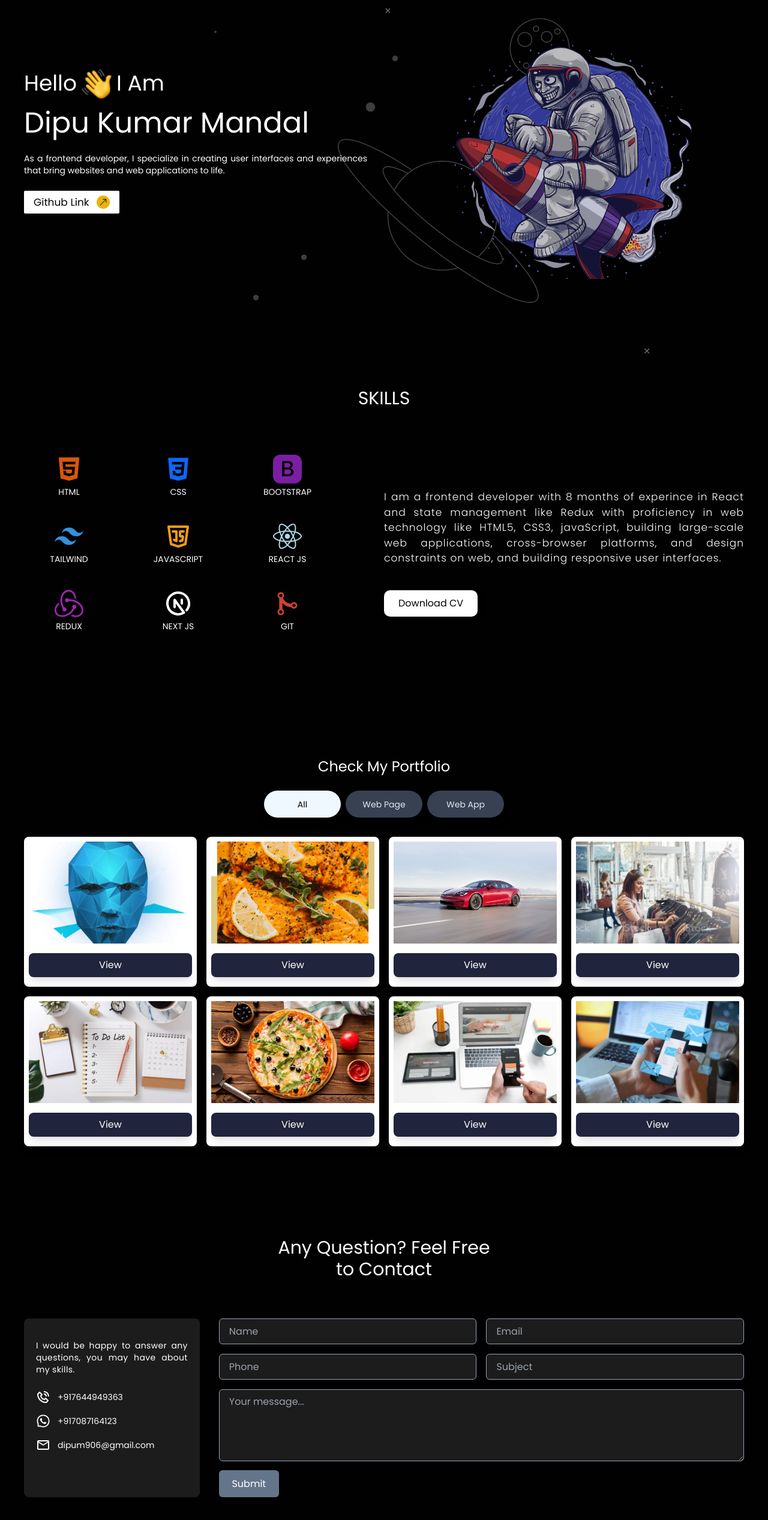
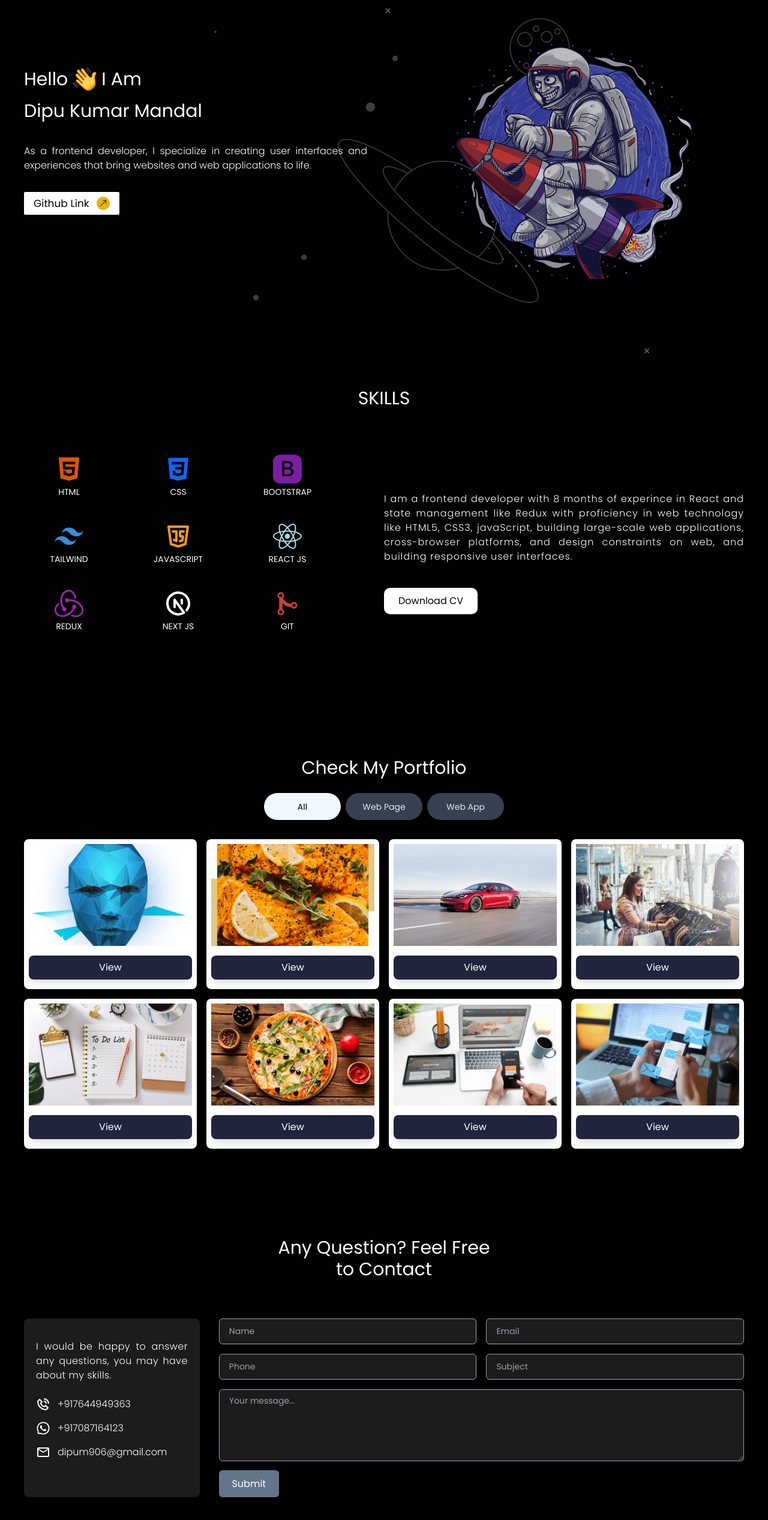
Before and after one commit to dipu-kr/new-portfolio, a Next.js app: page / in a window 1280 px wide. Shown: the part 202-2736 px from the top of the page at 60% size. Built offline with nearby package versions, Linux system fonts and the light colour scheme.

Commit message:
fixed some bugs

```diff
--- a/src/app/components/contactus/ContactUs.css
+++ b/src/app/components/contactus/ContactUs.css
@@ -1,7 +1,9 @@
 .contactus_container {
   width: 100%;
-  height: 80vh;
+  min-height: 80vh;
+  height: auto;
   background-color: #010101;
+  /* border: 1px solid cyan; */
 }
 
 /* -----------------media query------------------ */
--- a/src/app/components/contactus/ContactUs.js
+++ b/src/app/components/contactus/ContactUs.js
@@ -21,7 +21,7 @@ const ContactUs = () => {
     <div className="contactus_container" id="contact">
       <WrapperContainer>
         <div className="w-full text-center pt-6" data-aos="fade-up">
-          <h1 className="text-white text-2xl md:text-3xl">
+          <h1 className="text-white text-[23px] md:text-2xl lg:text-3xl">
             Any Question? Feel Free
           </h1>
           <h1 className="text-white text-2xl md:text-3xl">to Contact</h1>
@@ -31,7 +31,7 @@ const ContactUs = () => {
             className="basis-2/4 md:basis-3/12 h-auto bg-[#1c1c1c] md:pt-[35px] p-[18px] md:pr-[20px] md:pl-[20px] rounded-lg"
             data-aos="fade-up"
           >
-            <p className="text-white text-sm md:text-1xl text-justify tracking-wide">
+            <p className="text-white font-light text-sm md:text-base text-justify tracking-wide">
               I would be happy to answer any questions, you may have about my
               skills.
             </p>
@@ -44,7 +44,9 @@ const ContactUs = () => {
                 target="_blank"
                 rel="noreferrer noopener"
               >
-                <span className="text-sm md:text-1xl">+917644949363</span>
+                <span className="font-light text-sm md:text-base">
+                  +917644949363
+                </span>
               </a>
             </p>
             <p className="flex items-center text-white mt-4">
@@ -56,7 +58,9 @@ const ContactUs = () => {
                 target="_blank"
                 rel="noreferrer noopener"
               >
-                <span className="text-sm md:text-1xl">+917087164123</span>
+                <span className="font-light text-sm md:text-base">
+                  +917087164123
+                </span>
               </a>
             </p>
             <p className="flex items-center text-white mt-4">
@@ -64,7 +68,9 @@ const ContactUs = () => {
                 <MdOutlineEmail />
               </span>
               <a href="mailto:dipum906@gmail.com" target="_black">
-                <span className="text-sm md:text-1xl">dipum906@gmail.com</span>
+                <span className="font-light text-sm md:text-base">
+                  dipum906@gmail.com
+                </span>
               </a>
             </p>
           </div>
--- a/src/app/components/contactus/FormContent.js
+++ b/src/app/components/contactus/FormContent.js
@@ -20,7 +20,7 @@ const FormContent = () => {
   useEffect(() => {
     AOS.init({
       duration: 400,
-      offset: 100,
+      offset: 130,
       easing: "ease",
       // Add more AOS options here
     });
@@ -76,10 +76,12 @@ const FormContent = () => {
               value={formik.values.name}
               onChange={formik.handleChange}
               onBlur={formik.handleBlur}
-              className="w-full h-[43px] bg-[#1c1c1c] border border-slate-400 outline-none rounded-md pl-4 "
+              className="w-full h-[43px] bg-[#1c1c1c] border border-slate-400 outline-none rounded-md pl-4 text-xs md:text-sm"
             />
             {formik.touched.name && formik.errors.name ? (
-              <p className="text-sm text-red-400">{formik.errors.name}</p>
+              <p className="font-light text-xs md:text-sm text-red-400">
+                {formik.errors.name}
+              </p>
             ) : null}
           </div>
           <div className="w-[100%]">
@@ -91,10 +93,12 @@ const FormContent = () => {
               value={formik.values.email}
               onChange={formik.handleChange}
               onBlur={formik.handleBlur}
-              className="w-full h-[43px] bg-[#1c1c1c] border border-slate-400 outline-none rounded-md pl-4 "
+              className="w-full h-[43px] bg-[#1c1c1c] border border-slate-400 outline-none rounded-md pl-4 text-xs md:text-sm "
             />
             {formik.touched.email && formik.errors.email ? (
-              <p className="text-sm text-red-400">{formik.errors.email}</p>
+              <p className="font-light text-xs md:text-sm text-red-400">
+                {formik.errors.email}
+              </p>
             ) : null}
           </div>
           <div>
@@ -107,10 +111,12 @@ const FormContent = () => {
               onChange={formik.handleChange}
               onBlur={formik.handleBlur}
               maxLength="10"
-              className="w-full h-[43px] bg-[#1c1c1c] border border-slate-400 outline-none rounded-md pl-4 "
+              className="w-full h-[43px] bg-[#1c1c1c] border border-slate-400 outline-none rounded-md pl-4 text-xs md:text-sm"
             />
             {formik.touched.phone && formik.errors.phone ? (
-              <p className="text-sm text-red-400">{formik.errors.phone}</p>
+              <p className="font-light text-xs md:text-sm text-red-400">
+                {formik.errors.phone}
+              </p>
             ) : null}
           </div>
           <div>
@@ -122,10 +128,12 @@ const FormContent = () => {
               value={formik.values.subject}
               onChange={formik.handleChange}
               onBlur={formik.handleBlur}
-              className="w-full h-[43px] bg-[#1c1c1c] border border-slate-400 outline-none rounded-md pl-4 "
+              className="w-full h-[43px] bg-[#1c1c1c] border border-slate-400 outline-none rounded-md pl-4 text-xs md:text-sm"
             />
             {formik.touched.subject && formik.errors.subject ? (
-              <p className="text-sm text-red-400">{formik.errors.subject}</p>
+              <p className="font-light text-xs md:text-sm text-red-400">
+                {formik.errors.subject}
+              </p>
             ) : null}
           </div>
         </div>
@@ -137,10 +145,12 @@ const FormContent = () => {
             value={formik.values.message}
             onChange={formik.handleChange}
             onBlur={formik.handleBlur}
-            className="w-full h-[120px] bg-[#1c1c1c] border border-slate-400 outline-none rounded-md pl-4 pt-2 "
+            className="w-full h-[120px] bg-[#1c1c1c] border border-slate-400 outline-none rounded-md pl-4 pt-2 text-xs md:text-sm"
           ></textarea>
           {formik.touched.message && formik.errors.message ? (
-            <p className="text-sm text-red-400">{formik.errors.message}</p>
+            <p className="font-light text-xs md:text-sm text-red-400">
+              {formik.errors.message}
+            </p>
           ) : null}
         </div>
         <div className="mt-2 flex items-center justify-center md:justify-start">
--- a/src/app/components/intro/Intro.css
+++ b/src/app/components/intro/Intro.css
@@ -3,6 +3,7 @@
   height: 100vh;
   position: relative;
   background-color: #010101;
+  /* border: 1px solid red; */
 }
 .background_img {
   width: 100%;
--- a/src/app/components/intro/Intro.js
+++ b/src/app/components/intro/Intro.js
@@ -22,30 +22,35 @@ const Intro = () => {
           className="about_container w-full h-auto md:h-[100vh - 70px] flex items-center justify-center gap-6 flex-col-reverse md:flex-row  md:gap-x-14 relative"
         >
           <div className="about_con_div w-full md:w-3/6">
-            <div className="flex items-center text-white text-2xl md:text-3xl lg:text-4xl">
-              <h2>Hello</h2>
+            <div className="flex items-center">
+              <h2 className="text-white text-[20px] md:text-2xl lg:text-3xl">
+                Hello
+              </h2>
               <Image
                 src="/image/hand.png"
                 alt="icon"
                 width={40}
                 height={40}
-                className="mx-2 w-[40px] md:w-[50px]"
+                className="mx-2 w-[40px] md:w-[40px]"
               />
-              <h2> I Am</h2>
+              <h2 className="text-white text-[20px] md:text-2xl lg:text-3xl">
+                {" "}
+                I Am
+              </h2>
             </div>
             <div className="name_div">
               <div className="name_div_child">
-                <h1 className="text-white text-3xl lg:text-5xl md:mt-3 md:mb-4">
+                <h1 className="text-white text-[22px] md:text-[25px] lg:text-3xl md:mt-3 md:mb-4">
                   Dipu Kumar Mandal
                 </h1>
               </div>
             </div>
 
-            <p className="text-white my-5 text-sm md:text-1xl text-justify md:mb-2">
+            <p className="text-white my-5 font-light text-sm md:text-base md:text-1xl text-justify md:mb-2">
               As a frontend developer, I specialize in creating user interfaces
               and experiences that bring websites and web applications to life.
             </p>
-            <div className="mt-6">
+            <div className="mt-6 inline-block">
               <Link href="https://github.com/dipu-kr" target="_blank">
                 <button className="flex items-center justify-between bg-white text-black px-3 py-1 md:px-4 md:py-2 rounded-sm  text-sm md:text-[17px] group hover:bg-yellow-500 relative transition duration-150 ease-out hover:ease-in">
                   Github Link
--- a/src/app/components/project/Project.css
+++ b/src/app/components/project/Project.css
@@ -3,8 +3,7 @@
   min-height: 100vh;
   height: auto;
   background-color: #010101;
-  /* background-color: #1c1c1c; */
-  /* margin-bottom: 20px; */
+  /* border: 1px solid yellow; */
 }
 .select {
   background-color: aliceblue;
--- a/src/app/components/project/Project.js
+++ b/src/app/components/project/Project.js
@@ -43,7 +43,7 @@ const Project = () => {
         <div className="w-full h-auto">
           <div className="w-full text-center pt-6">
             <h1
-              className="text-white text-2xl mdtext-3xl mb-6"
+              className="text-white text-[23px] md:text-2xl lg:text-3xl mb-6"
               data-aos="fade-up"
             >
               Check My Portfolio
--- a/src/app/components/skills/Skills.css
+++ b/src/app/components/skills/Skills.css
@@ -1,16 +1,18 @@
 .skills_main_container {
   width: 100%;
-  height: 80vh;
+  min-height: 80vh;
+  height: auto;
   background-color: #010101;
+  /* border: 1px solid blue; */
 }
 .skill_icon {
   transition: all 0.3s ease-in-out;
 }
 .skill_para {
-  font-family: "Poppins", sans-serif;
-  font-weight: 300;
+  /* font-family: "Poppins", sans-serif;
+  font-weight: 300; */
   letter-spacing: 1px;
-  font-size: 17px;
+  /* font-size: 17px; */
   text-align: justify;
 }
 .cv_download_btn_div {
--- a/src/app/components/skills/Skills.js
+++ b/src/app/components/skills/Skills.js
@@ -21,7 +21,7 @@ const Skills = () => {
 
   useEffect(() => {
     AOS.init({
-      duration: 300, // Animation duration in milliseconds
+      duration: 200, // Animation duration in milliseconds
       offset: 150, // Offset (in pixels) from the element's position when triggering animation
       easing: "ease", // Animation easing (default: 'ease')
       // Add more AOS options here
@@ -32,7 +32,7 @@ const Skills = () => {
       <WrapperContainer>
         <div className="w-full text-center pt-6">
           <h1
-            className="text-white text-2xl md:text-3xl mb-6"
+            className="text-white text-[23px] md:text-2xl lg:text-3xl mb-6"
             data-aos="fade-up"
           >
             SKILLS
@@ -57,7 +57,7 @@ const Skills = () => {
           </div>
           <div className="w-full h-auto md:w-1/2 md:h-[400px] text-white flex items-center justify-center">
             <div className="w-full mt-8" data-aos="fade-up">
-              <p className="skill_para">
+              <p className="skill_para font-light text-sm md:text-base">
                 I am a frontend developer with 8 months of experince in React
                 and state management like Redux with proficiency in web
                 technology like HTML5, CSS3, javaScript, building large-scale
--- a/src/app/page.js
+++ b/src/app/page.js
@@ -17,7 +17,7 @@ export default function Home() {
     });
   }, []);
   return (
-    <div className="w-full overflow-x-hidden">
+    <div className="w-full relative overflow-hidden">
       <Intro />
       <Skills />
       <Project />
```
